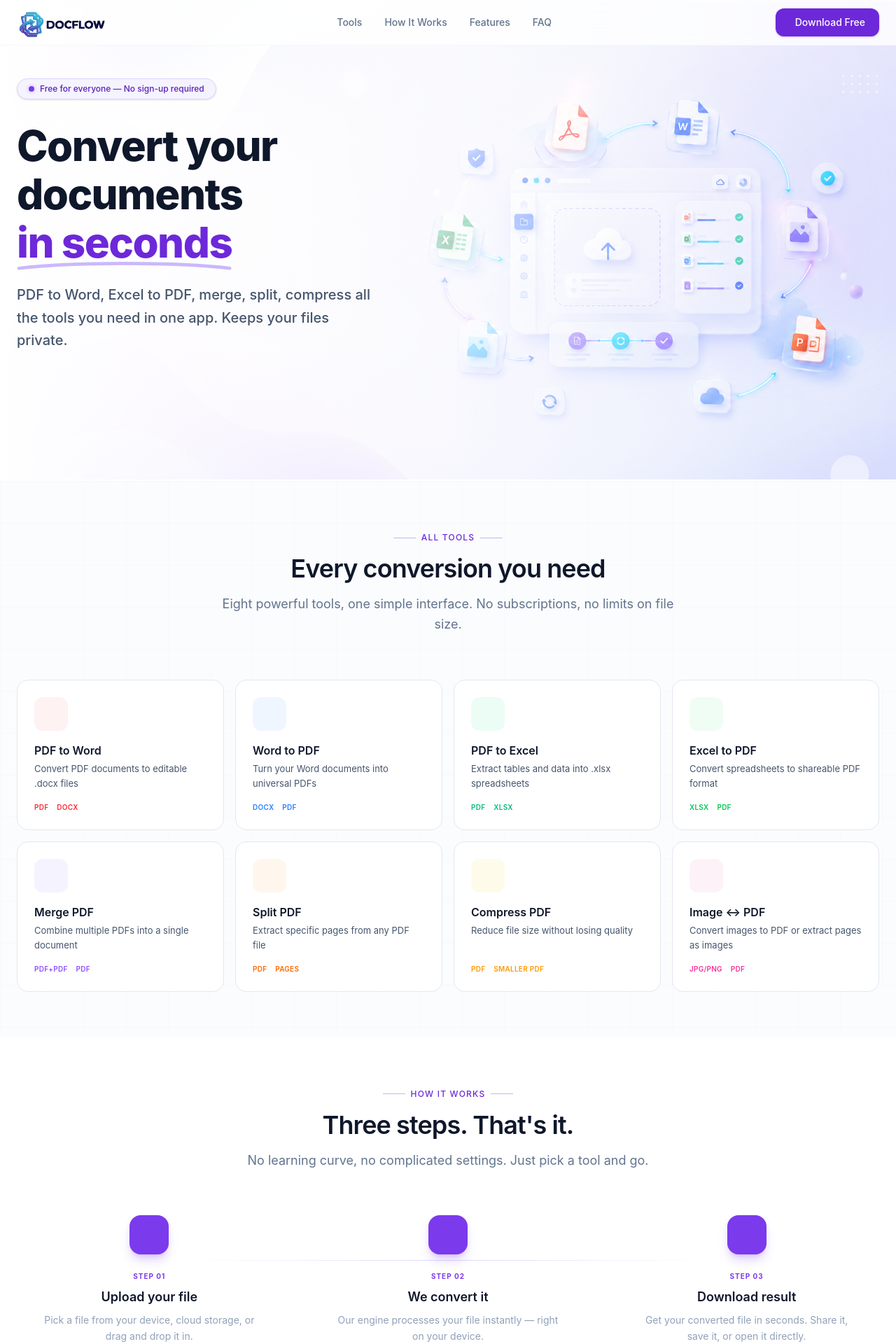
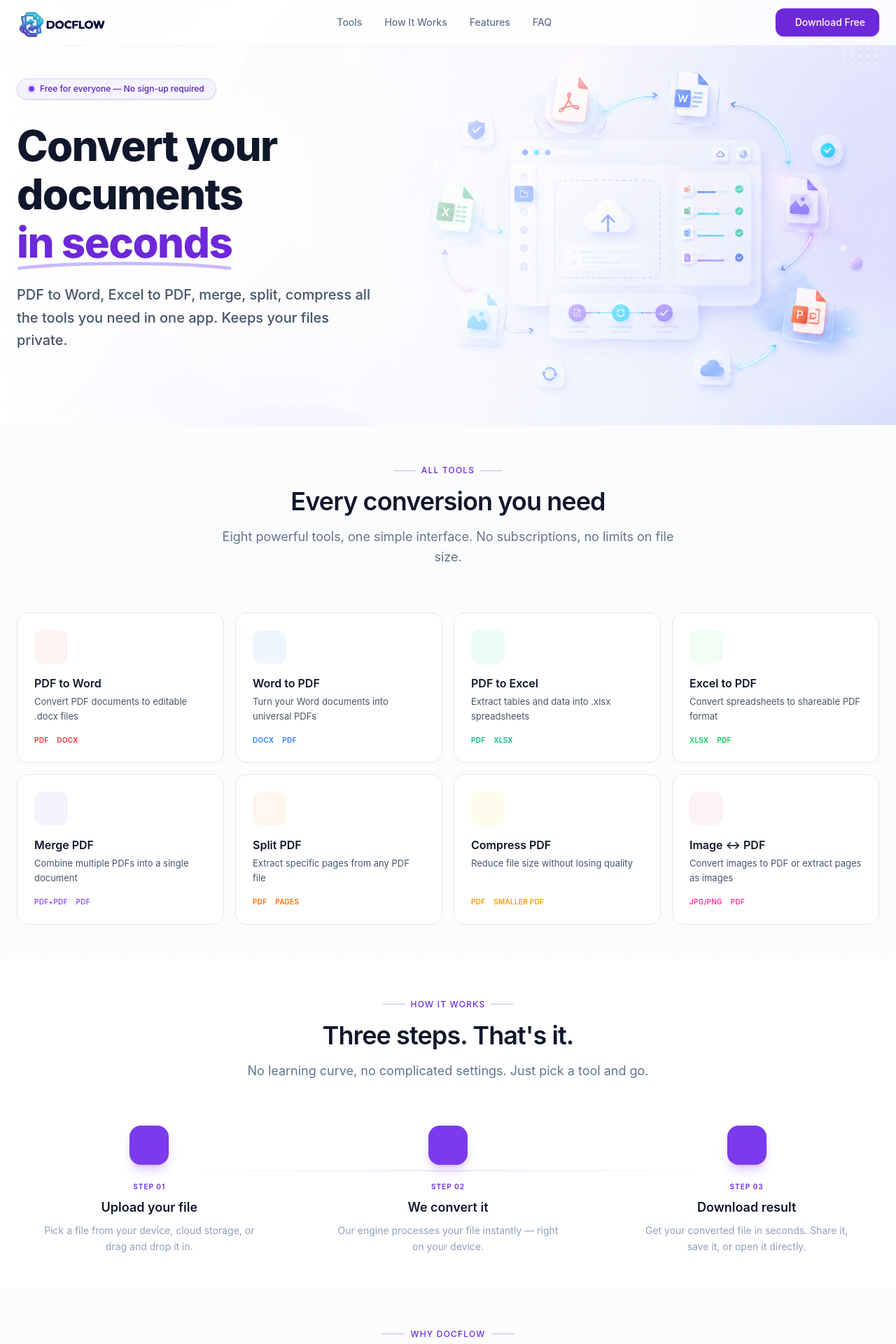
Before and after one commit to SobanRasheed/DocFlow, a React (Vite) app in the folder docflow-landing/: page / in a window 1280 px wide. Shown: the top 1920 px of the page at 70% size. Built offline with nearby package versions, Linux system fonts and the light colour scheme; some icons are missing.

Commit message:
reduced the space between sections

```diff
--- a/docflow-landing/src/components/sections/CTA.jsx
+++ b/docflow-landing/src/components/sections/CTA.jsx
@@ -4,7 +4,7 @@ import StoreBtn from "../ui/StoreBtn";
 
 export default function CTA() {
   return (
-    <section id="download" className="py-16 relative overflow-hidden">
+    <section id="download" className="py-12 relative overflow-hidden">
       <div className="cta-bg absolute inset-0 -z-10" />
       <div className="absolute top-0 left-1/4 w-96 h-96 bg-brand-500/10 rounded-full blur-3xl" />
       <div className="absolute bottom-0 right-1/4 w-72 h-72 bg-brand-400/10 rounded-full blur-3xl" />
--- a/docflow-landing/src/components/sections/FAQ.jsx
+++ b/docflow-landing/src/components/sections/FAQ.jsx
@@ -10,7 +10,7 @@ export default function FAQ() {
   const toggle = useCallback((i) => setOpen((p) => (p === i ? null : i)), []);
 
   return (
-    <section id="faq" className="py-16 bg-slate-50/50 relative overflow-hidden">
+    <section id="faq" className="py-12 bg-slate-50/50 relative overflow-hidden">
       {/* Decorative gradients */}
       <div className="absolute top-0 right-0 w-[500px] h-[500px] bg-brand-100/40 rounded-full blur-3xl -z-10 translate-x-1/2 -translate-y-1/2" />
       <div className="absolute bottom-0 left-0 w-[400px] h-[400px] bg-brand-200/20 rounded-full blur-3xl -z-10 -translate-x-1/3 translate-y-1/3" />
--- a/docflow-landing/src/components/sections/Features.jsx
+++ b/docflow-landing/src/components/sections/Features.jsx
@@ -4,7 +4,7 @@ import { FEATS } from "../../data/data";
 
 export default function Features() {
   return (
-    <section id="features" className="py-16 bg-slate-50/50 relative">
+    <section id="features" className="py-12 bg-slate-50/50 relative">
       <div className="max-w-7xl mx-auto px-6">
         <Heading label="Why DocFlow" title="Built different. Built for you." sub="We obsessed over the details so you don't have to think about them." />
         <div className="grid grid-cols-1 md:grid-cols-2 lg:grid-cols-3 gap-5">
--- a/docflow-landing/src/components/sections/Hero.jsx
+++ b/docflow-landing/src/components/sections/Hero.jsx
@@ -5,7 +5,7 @@ import heroMobileImg from "../../assets/hero-mobile.png";
 export default function Hero() {
   return (
     <section
-      className="relative pt-20 pb-20 lg:pt-28 lg:pb-36 overflow-hidden"
+      className="relative pt-20 pb-10 lg:pt-28 lg:pb-16 overflow-hidden"
     >
       {/* Hero image — hidden on mobile, visible on lg+ */}
       <div className="absolute inset-0 hidden lg:block -z-20 hero-desktop-bg" />
--- a/docflow-landing/src/components/sections/Steps.jsx
+++ b/docflow-landing/src/components/sections/Steps.jsx
@@ -10,7 +10,7 @@ const steps = [
 
 export default function Steps() {
   return (
-    <section id="steps" className="py-16 bg-white">
+    <section id="steps" className="py-12 bg-white">
       <div className="max-w-7xl mx-auto px-6">
         <Heading label="How It Works" title="Three steps. That's it." sub="No learning curve, no complicated settings. Just pick a tool and go." />
         <div className="grid grid-cols-1 md:grid-cols-3 gap-8 lg:gap-12 relative">
--- a/docflow-landing/src/components/sections/Tools.jsx
+++ b/docflow-landing/src/components/sections/Tools.jsx
@@ -4,7 +4,7 @@ import { TOOLS } from "../../data/data";
 
 export default function Tools() {
   return (
-    <section id="tools" className="py-16 bg-slate-50/50 relative">
+    <section id="tools" className="py-12 bg-slate-50/50 relative">
       <div className="absolute inset-0 grid-bg opacity-40 -z-10" />
       <div className="max-w-7xl mx-auto px-6">
         <Heading label="All Tools" title="Every conversion you need" sub="Eight powerful tools, one simple interface. No subscriptions, no limits on file size." />
```
